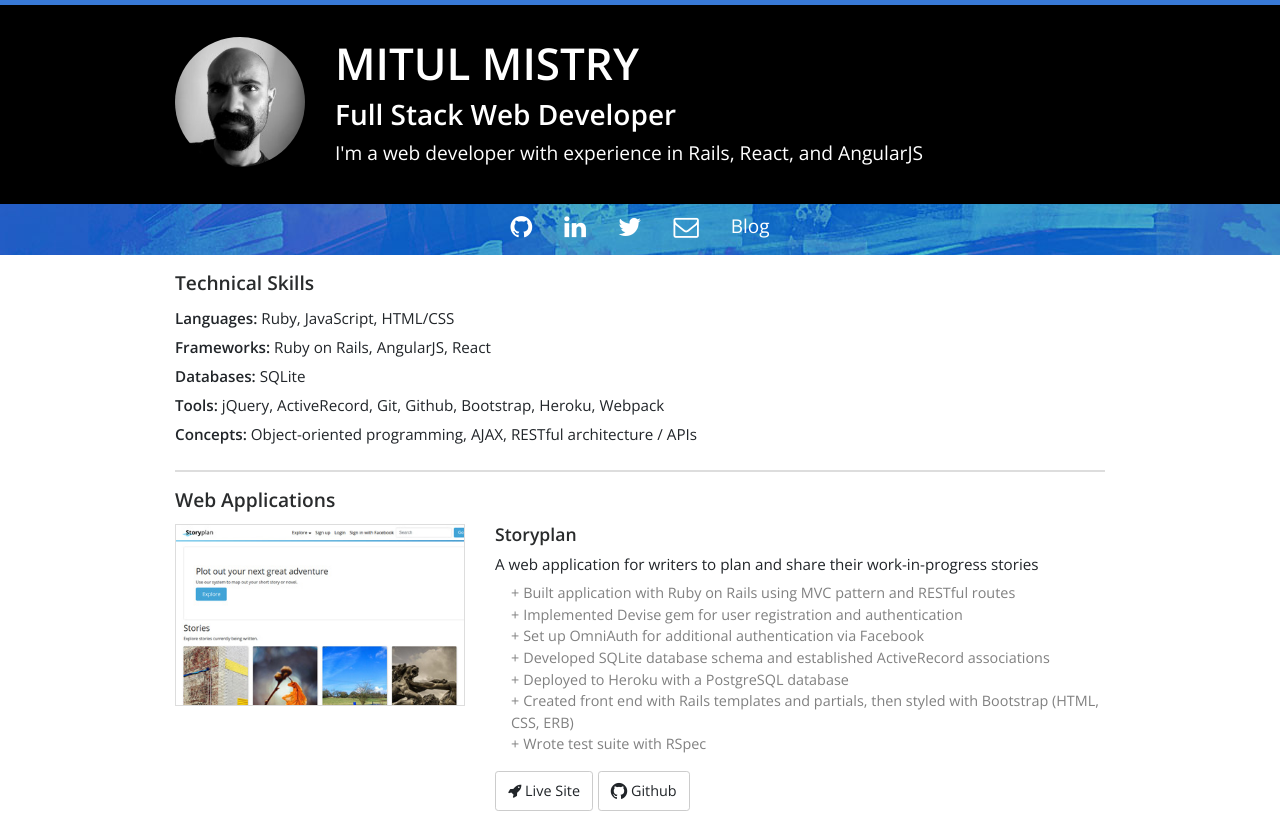
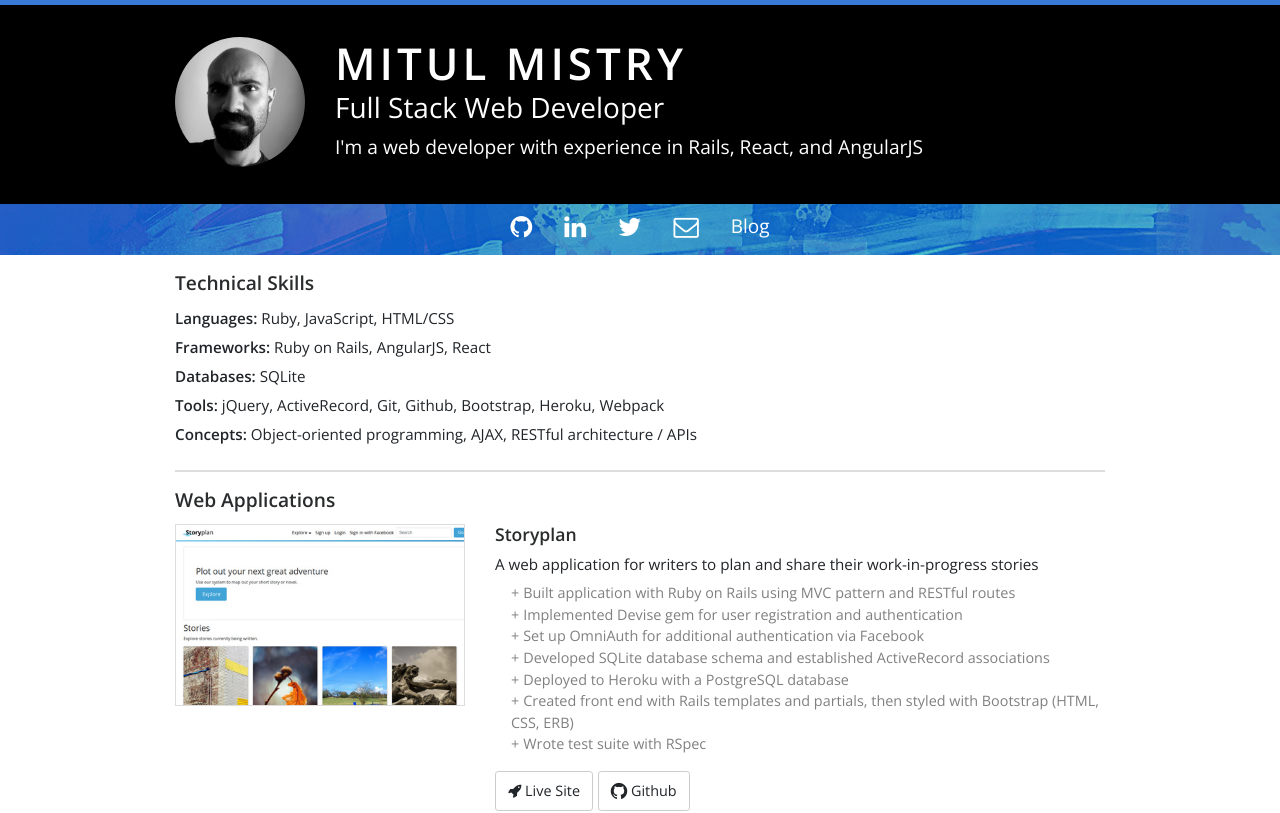
Before and after one commit to MitulMistry/mm-webdev-portfolio-v2, a React (Create React App) app: page / in a window 1280 px wide. Shown: the top 813 px of the page. Built offline with nearby package versions, Linux system fonts and the light colour scheme.

Commit message:
Update font styling

```diff
--- a/src/index.css
+++ b/src/index.css
@@ -1,9 +1,8 @@
 
-@import 'https://fonts.googleapis.com/css?family=Open+Sans:400,600';
+@import url('https://fonts.googleapis.com/css?family=Open+Sans:400,600');
 
 body {
   font-family: 'Open Sans', sans-serif;
-  /*color: #6E060A;*/
 }
 
 @media (min-width: 1200px) {
@@ -86,13 +85,15 @@
 
 .jumbotron h1 {
   text-transform: uppercase;
-  margin: 0 0 .5rem 0;
+  letter-spacing: 4px;
+  margin: 0 0 .1rem 0;
   font-size: 2.75rem;
   color: white;
 }
 
 .jumbotron h2 {
   font-size: 1.75rem;
+  font-weight: 400;
   color: white;
   margin: 0;
 }
```
